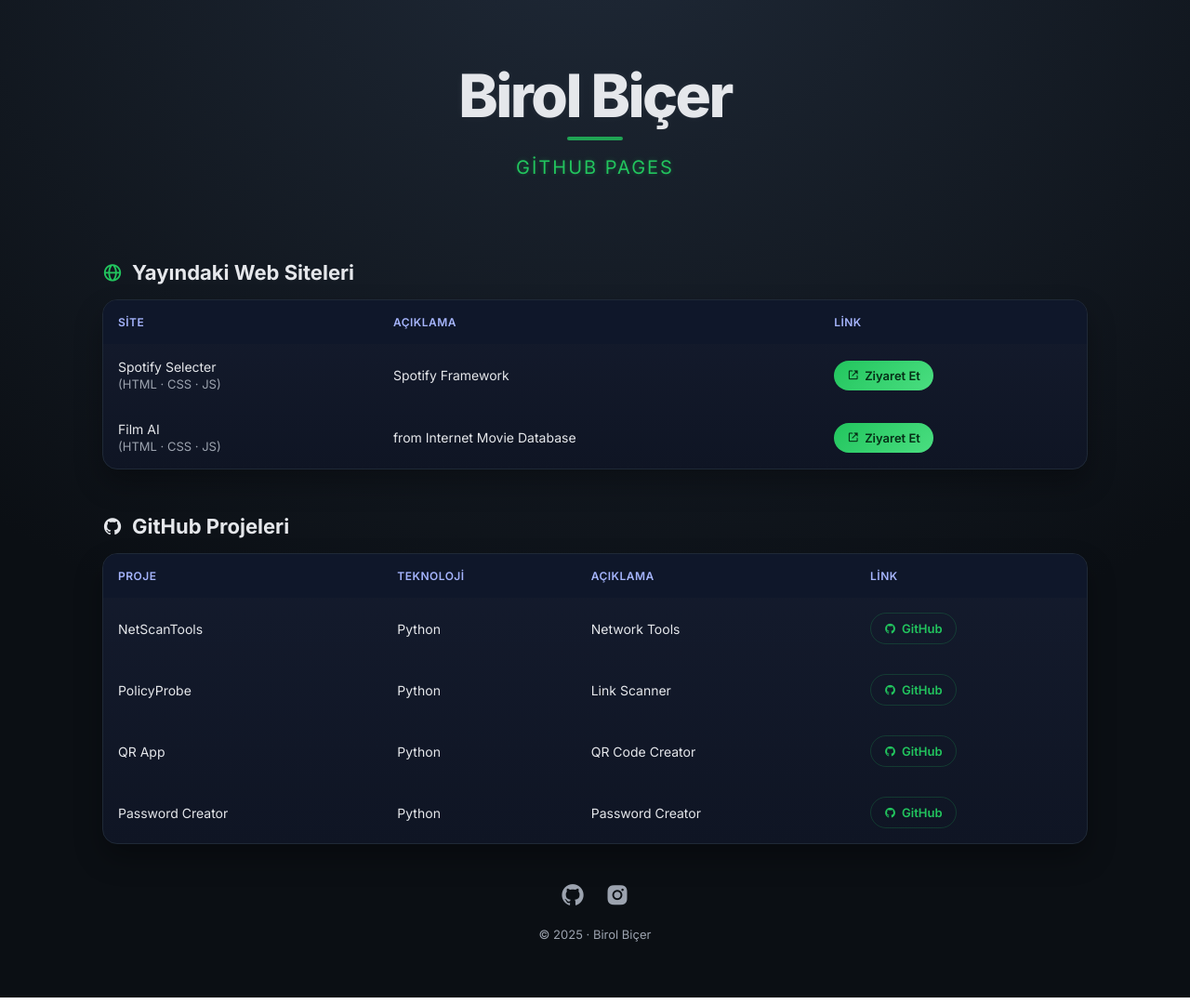
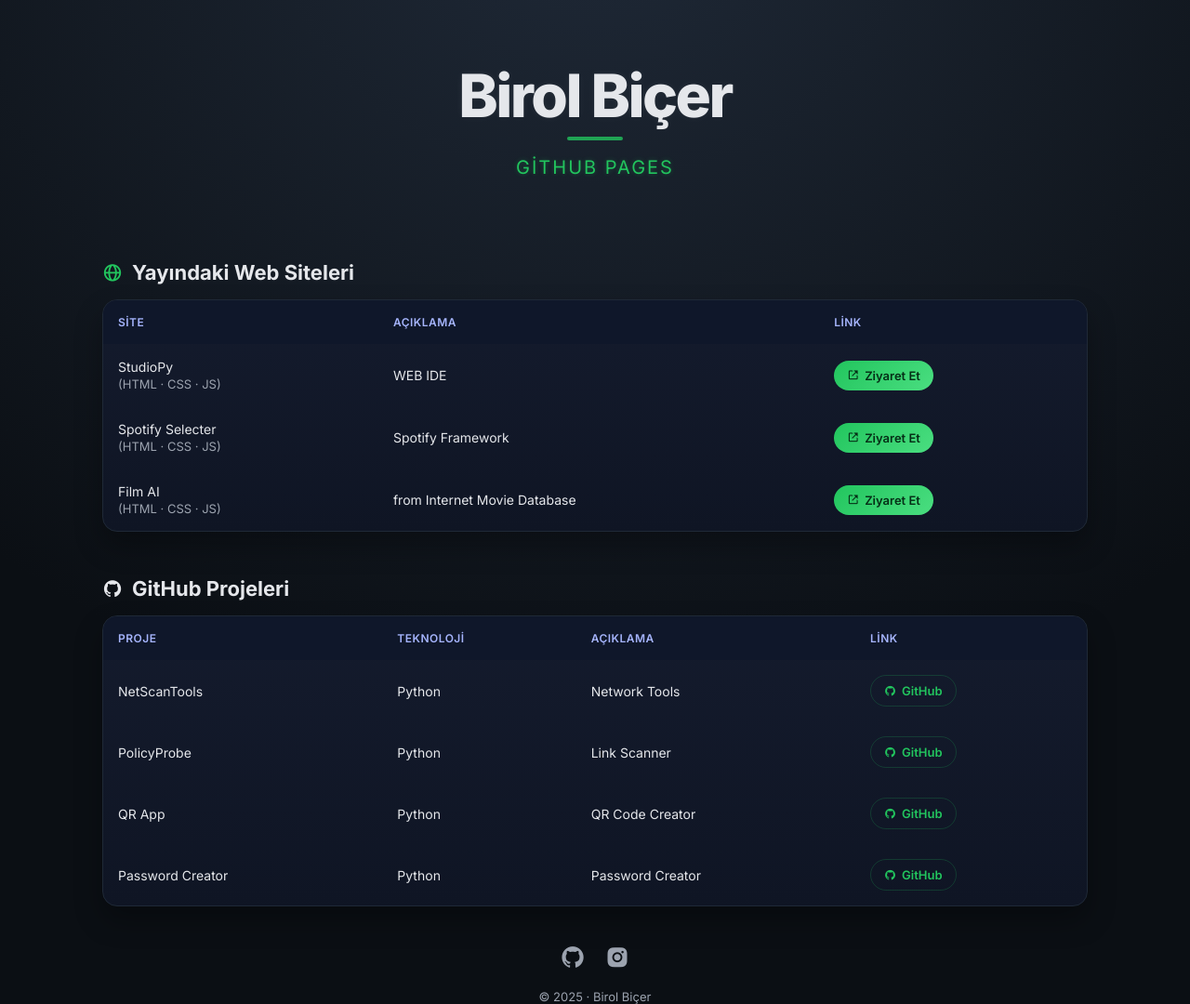
Before and after one commit to birol0/Birol-Bicer, a plain HTML site: page index.html in a window 1280 px wide. Shown: the whole page at 93% size. Drawn offline with nearby package versions, Linux system fonts and the light colour scheme.

Commit message:
Update index.html

```diff
--- a/index.html
+++ b/index.html
@@ -310,6 +310,11 @@
                 </thead>
                 <tbody>
                     <tr>
+                        <td data-label="Site">StudioPy<span class="tech-stack">(HTML · CSS · JS)</span></td>
+                        <td data-label="Açıklama">WEB IDE</td>
+                        <td data-label="Link"><a class="btn" href="https://birol0.github.io/StudioPy/" target="_blank"><i class='bx bx-link-external'></i>Ziyaret Et</a></td>
+                    </tr>
+                    <tr>
                         <td data-label="Site">Spotify Selecter<span class="tech-stack">(HTML · CSS · JS)</span></td>
                         <td data-label="Açıklama">Spotify Framework</td>
                         <td data-label="Link"><a class="btn" href="https://birol0.github.io/Spotify-Selecter/" target="_blank"><i class='bx bx-link-external'></i>Ziyaret Et</a></td>
```
